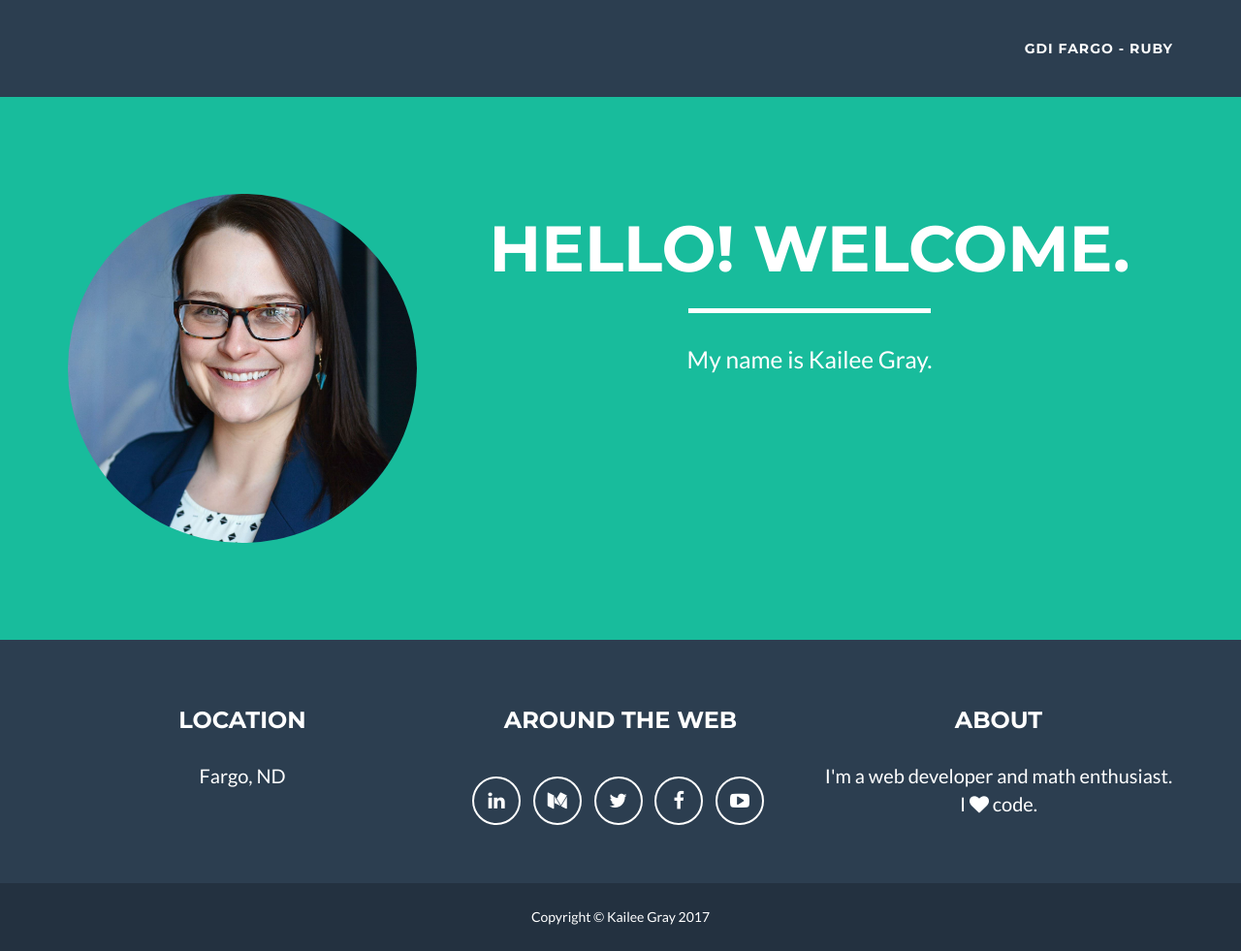
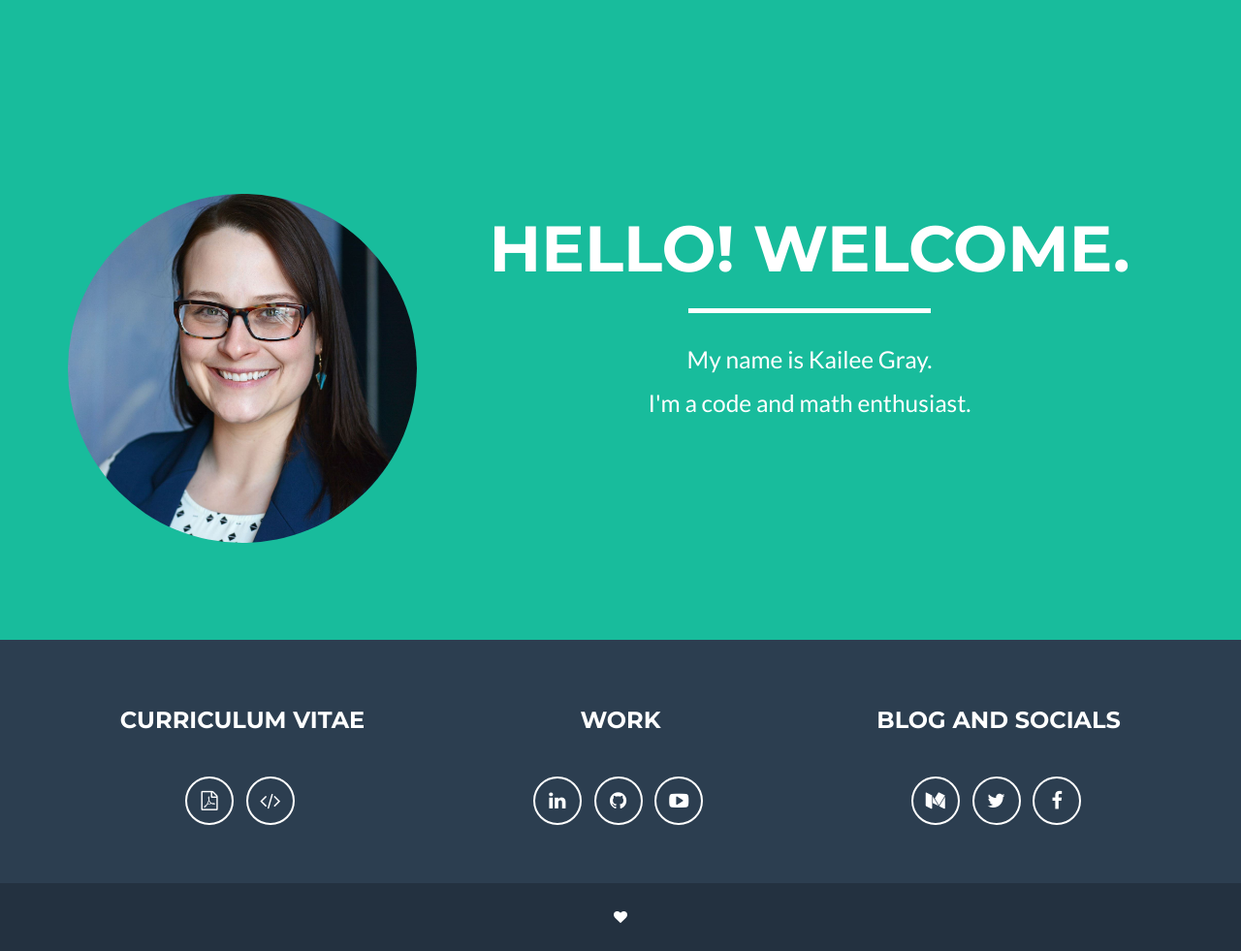
Before and after one commit to kaileeagray/kaileeagray.github.io, a website: page index.html in a window 1280 px wide. Shown: the whole page at 97% size. Drawn offline with nearby package versions, Linux system fonts and the light colour scheme.

Commit message:
Link updates and location change. Add CV section.

```diff
--- a/index.html
+++ b/index.html
@@ -39,17 +39,17 @@
 <body id="page-top" class="index">
 <div id="skipnav"><a href="#maincontent">Skip to main content</a></div>
 
-    <!-- Navigation -->
+    <!-- Navigation
     <nav id="mainNav" class="navbar navbar-default navbar-fixed-top navbar-custom">
         <div class="container">
-            <!-- Brand and toggle get grouped for better mobile display -->
+
             <div class="navbar-header page-scroll">
                 <button type="button" class="navbar-toggle" data-toggle="collapse" data-target="#bs-example-navbar-collapse-1">
                     <span class="sr-only">Toggle navigation</span> Menu <i class="fa fa-bars"></i>
                 </button>
              </div>
 
-            <!-- Collect the nav links, forms, and other content for toggling -->
+
             <div class="collapse navbar-collapse" id="bs-example-navbar-collapse-1">
                 <ul class="nav navbar-nav navbar-right">
                     <li class="hidden">
@@ -60,11 +60,9 @@
                     </li>
                 </ul>
             </div>
-            <!-- /.navbar-collapse -->
+
         </div>
-        <!-- /.container-fluid -->
-    </nav>
-
+    </nav>-->
     <!-- Header -->
     <header>
         <div class="container" id="maincontent" tabindex="-1">
@@ -76,7 +74,8 @@
                     <div class="intro-text">
                         <h1 class="name">Hello! Welcome.</h1>
                         <hr class="star-light">
-                        <span class="skills">My name is Kailee Gray.</span>
+                        <p class="skills">My name is Kailee Gray.</p>
+                        <p class="skills">I'm a code and math enthusiast.</p>
                     </div>
                 </div>
             </div>
@@ -89,32 +88,42 @@
             <div class="container">
                 <div class="row">
                     <div class="footer-col col-md-4">
-                        <h3>Location</h3>
-                        <p>Fargo, ND</p>
-                    </div>
-                    <div class="footer-col col-md-4">
-                        <h3>Around the Web</h3>
-                        <ul class="list-inline">
+                        <h3>Curriculum Vitae</h3>
+                            <ul class="list-inline">
                             <li>
-                                <a href="https://www.linkedin.com/in/kailee-gray-58078/" class="btn-social btn-outline" target="_blank"><span class="sr-only">Linked In</span><i class="fa fa-fw fa-linkedin"></i></a>
+                                <a href="https://www.linkedin.com/in/kailee-gray-58078/" class="btn-social btn-outline" target="_blank" title="PDF CV"><span class="sr-only">PDF</span><i class="fa fa-fw fa-file-pdf-o" aria-hidden="false"></i></a>
                             </li>
                             <li>
-                                <a href="https://medium.com/@kaileegray/" class="btn-social btn-outline" target="_blank"><span class="sr-only">Medium</span><i class="fa fa-fw fa-medium"></i></a>
-                            </li>
-                            <li>
-                                <a href="https://twitter.com/kaileeagray" class="btn-social btn-outline" target="_blank"><span class="sr-only">Twitter</span><i class="fa fa-fw fa-twitter"></i></a>
-                            </li>
-                            <li>
-                                <a href="https://www.facebook.com/kailee.gray#" class="btn-social btn-outline" target="_blank"><span class="sr-only">Facebook</span><i class="fa fa-fw fa-facebook"></i></a>
-                            </li>
-                            <li>
-                                <a href="https://www.youtube.com/c/kaileegray" class="btn-social btn-outline" target="_blank"><span class="sr-only">YouTube</span><i class="fa fa-fw fa-youtube-play"></i></a>
+                                <a href="https://www.linkedin.com/in/kailee-gray-58078" class="btn-social btn-outline" target="_blank" title="LaTex source CV"><span class="sr-only">Web</span><i class="fa fa-fw fa-code" aria-hidden="false"></i></a>
                             </li>
                         </ul>
                     </div>
                     <div class="footer-col col-md-4">
-                        <h3>About</h3>
-                        <p>I'm a web developer and math enthusiast. I <i class="fa fa-heart" aria-hidden="true"></i> code.</p>
+                        <h3>Work</h3>
+                        <ul class="list-inline">
+                            <li>
+                                <a href="https://www.linkedin.com/in/kailee-gray-58078/" class="btn-social btn-outline" target="_blank" title="External link to LinkedIn profile"><span class="sr-only">Linked In</span><i class="fa fa-fw fa-linkedin"></i></a>
+                            </li>
+                            <li>
+                                <a href="https://github.com/kaileeagray" class="btn-social btn-outline" target="_blank" title="External link to GitHub profile"><span class="sr-only">GitHub</span><i class="fa fa-fw fa-github"></i></a>
+                            </li>
+                            <li>
+                                <a href="https://www.youtube.com/c/kaileegray" class="btn-social btn-outline" target="_blank" title="External link to YouTube channel"><span class="sr-only">YouTube</span><i class="fa fa-fw fa-youtube-play"></i></a>
+                            </li>
+                        </ul>                    </div>
+                    <div class="footer-col col-md-4">
+                        <h3>Blog and Socials</h3>
+                        <ul class="list-inline">
+                            <li>
+                                <a href="https://medium.com/@kaileegray/" class="btn-social btn-outline" target="_blank" title="External link to Medium profile"><span class="sr-only">Medium</span><i class="fa fa-fw fa-medium"></i></a>
+                            </li>
+                            <li>
+                                <a href="https://twitter.com/kaileeagray" class="btn-social btn-outline" target="_blank" title="External link to Twitter profile"><span class="sr-only">Twitter</span><i class="fa fa-fw fa-twitter"></i></a>
+                            </li>
+                            <li>
+                                <a href="https://www.facebook.com/kailee.gray#" class="btn-social btn-outline" target="_blank" title="External link to Facebook profile"><span class="sr-only">Facebook</span><i class="fa fa-fw fa-facebook"></i></a>
+                            </li>
+                        </ul>
                     </div>
                 </div>
             </div>
@@ -123,7 +132,7 @@
             <div class="container">
                 <div class="row">
                     <div class="col-lg-12">
-                        Copyright &copy; Kailee Gray 2017
+                        <i class="fa fa-heart" aria-hidden="true"></i>
                     </div>
                 </div>
             </div>
```
